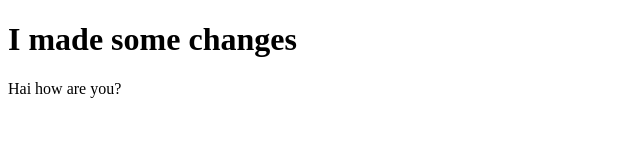
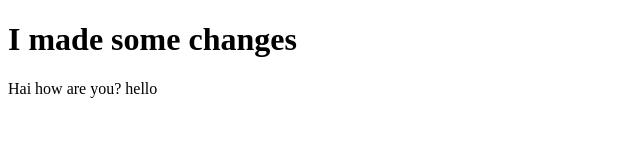
Before and after one commit to R-harish-dev/simple-frontend-projects, a plain HTML site: page index.html in a window 1280 px wide. Shown: the full height of the page, 0-640 px from the left. Drawn offline with Linux system fonts and the light colour scheme.

Commit message:
Update index.html

```diff
--- a/index.html
+++ b/index.html
@@ -7,6 +7,6 @@
 </head>
 <body>
     <h1>I made some changes</h1>
-    <p>Hai how are you?</p>
+    <p>Hai how are you? hello</p>
 </body>
 </html>
```
